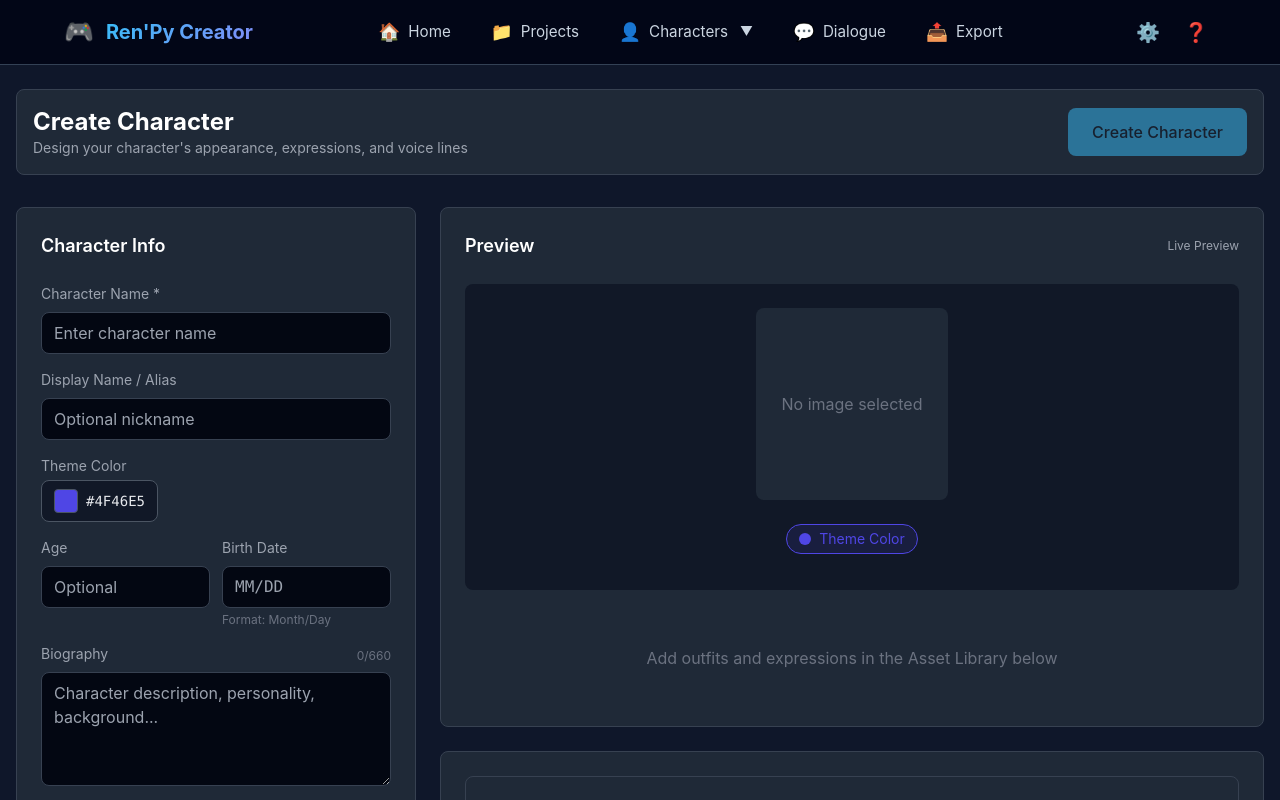
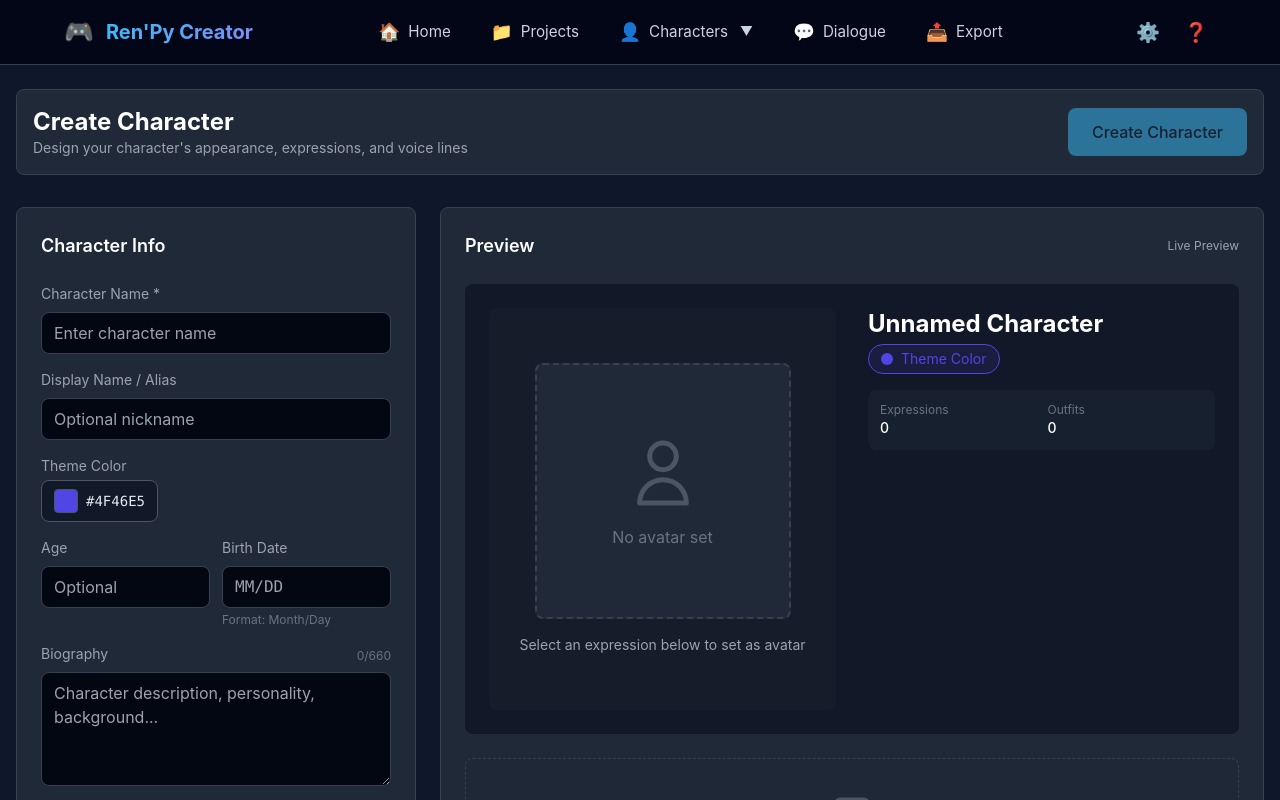
Before and after one commit to JephrenNaicker/RenpyCreatorStudio, a Vue app in the folder frontend/: page /characters/new in a window 1280 px wide. Shown: the top 800 px of the page. Built offline with nearby package versions, Linux system fonts and the light colour scheme; the HTML template or start-up script is replaced by a standard one.

Commit message:
UI/UX updates Character

```diff
--- a/frontend/src/components/character/AssetLibraryPanel.vue
+++ b/frontend/src/components/character/AssetLibraryPanel.vue
@@ -98,7 +98,7 @@
                             <div v-if="exp.image_path"
                                 class="relative h-full w-full flex items-center justify-center bg-gray-900">
                                 <img :src="getImageSrc(exp.image_path)" :alt="exp.name"
-                                    class="w-full h-full object-contain scale-[1.35]" /> <!-- Custom scale -->
+                                    class="w-full h-full object-contain scale-[1.20]" /> <!-- Custom scale -->
                                 <div
                                     class="absolute bottom-0 left-0 right-0 bg-gradient-to-t from-black/80 to-transparent p-3">
                                     <span class="text-white text-sm font-medium truncate block">{{ exp.name }}</span>
--- a/frontend/src/components/character/CharacterPreviewPanel.vue
+++ b/frontend/src/components/character/CharacterPreviewPanel.vue
@@ -1,76 +1,151 @@
 <template>
     <div class="space-y-6">
         <!-- Character Display Area -->
-        <div class="bg-gray-900 rounded-lg p-6 min-h-[300px] flex flex-col items-center justify-center">
-            <!-- Placeholder or Character Image -->
-            <div v-if="selectedExpressionImage" class="mb-4">
-                <img :src="selectedExpressionImage" :alt="selectedExpression || 'Character'"
-                    class="max-h-48 rounded-lg shadow-lg"
-                    :style="{ filter: `drop-shadow(0 4px 8px ${character.color}40)` }" />
-            </div>
-            <div v-else class="text-center">
-                <div class="w-48 h-48 bg-gray-800 rounded-lg flex items-center justify-center mb-4">
-                    <span class="text-gray-500">No image selected</span>
+        <div class="bg-gray-900 rounded-lg p-6 min-h-[450px] grid grid-cols-1 md:grid-cols-2 gap-8 relative">
+
+            <!-- Left: Avatar Preview - Centered with larger size -->
+            <div class="flex items-center justify-center bg-gray-800/30 rounded-lg p-6">
+                <div v-if="currentDisplayImage" class="relative group">
+                    <img :src="getImageSrc(currentDisplayImage)" :alt="character.name || 'Character'"
+                        class="max-h-80 w-auto object-contain rounded-lg shadow-2xl"
+                        :style="{ filter: `drop-shadow(0 8px 24px ${character.color}80)` }" />
+
+                    <!-- Default/Make Default badge on image -->
+                    <div class="absolute -bottom-3 -right-3 flex gap-2">
+                        <button v-if="currentDisplayImage && !isCurrentImageDefault && selectedExpression"
+                            @click="$emit('set-default-expression', selectedExpression)" class="px-3 py-1.5 text-xs rounded-md bg-yellow-600/90 text-black font-medium
+                                   hover:bg-yellow-500 transition-all shadow-xl flex items-center gap-1.5
+                                   opacity-0 group-hover:opacity-100 backdrop-blur-sm">
+                            <svg class="w-4 h-4" fill="currentColor" viewBox="0 0 20 20">
+                                <path
+                                    d="M9.049 2.927c.3-.921 1.603-.921 1.902 0l1.07 3.292a1 1 0 00.95.69h3.462c.969 0 1.371 1.24.588 1.81l-2.8 2.034a1 1 0 00-.364 1.118l1.07 3.292c.3.921-.755 1.688-1.54 1.118l-2.8-2.034a1 1 0 00-1.175 0l-2.8 2.034c-.784.57-1.838-.197-1.539-1.118l1.07-3.292a1 1 0 00-.364-1.118L2.98 8.72c-.783-.57-.38-1.81.588-1.81h3.461a1 1 0 00.951-.69l1.07-3.292z" />
+                            </svg>
+                            Make Default
+                        </button>
+                        <span v-if="isCurrentImageDefault" class="px-3 py-1.5 text-xs rounded-md bg-yellow-500 text-black font-medium
+                                   shadow-xl flex items-center gap-1.5">
+                            <svg class="w-4 h-4" fill="currentColor" viewBox="0 0 20 20">
+                                <path
+                                    d="M9.049 2.927c.3-.921 1.603-.921 1.902 0l1.07 3.292a1 1 0 00.95.69h3.462c.969 0 1.371 1.24.588 1.81l-2.8 2.034a1 1 0 00-.364 1.118l1.07 3.292c.3.921-.755 1.688-1.54 1.118l-2.8-2.034a1 1 0 00-1.175 0l-2.8 2.034c-.784.57-1.838-.197-1.539-1.118l1.07-3.292a1 1 0 00-.364-1.118L2.98 8.72c-.783-.57-.38-1.81.588-1.81h3.461a1 1 0 00.951-.69l1.07-3.292z" />
+                            </svg>
+                            Default
+                        </span>
                     </div>
                 </div>
 
-            <!-- Character Info Display -->
-            <div class="text-center">
-                <div class="flex items-center justify-center gap-2 mb-2">
-                    <h4 class="text-xl font-bold text-white">{{ character.name }}</h4>
-                    <span v-if="character.nickname" class="text-gray-400">({{ character.nickname }})</span>
+                <!-- Placeholder with better styling - larger -->
+                <div v-else class="text-center w-full">
+                    <div class="w-64 h-64 mx-auto bg-gray-800 rounded-lg flex flex-col items-center justify-center mb-4
+                                border-2 border-dashed border-gray-700">
+                        <svg class="w-20 h-20 text-gray-600 mb-3" fill="none" stroke="currentColor" viewBox="0 0 24 24">
+                            <path stroke-linecap="round" stroke-linejoin="round" stroke-width="1.5"
+                                d="M16 7a4 4 0 11-8 0 4 4 0 018 0zM12 14a7 7 0 00-7 7h14a7 7 0 00-7-7z" />
+                        </svg>
+                        <span class="text-gray-500 text-base">No avatar set</span>
+                    </div>
+                    <p class="text-sm text-gray-400">Select an expression below to set as avatar</p>
+                </div>
             </div>
 
-                <!-- Color Preview -->
-                <div class="inline-flex items-center gap-2 px-3 py-1 rounded-full mb-3"
+            <!-- Right: Character Info Panel (unchanged) -->
+            <div class="flex flex-col space-y-4">
+
+                <!-- Name Section -->
+                <div>
+                    <div class="flex items-center gap-2 mb-1">
+                        <h4 class="text-2xl font-bold text-white">{{ character.name || 'Unnamed Character' }}</h4>
+                        <span v-if="character.nickname" class="text-gray-400 text-sm">({{ character.nickname }})</span>
+                    </div>
+
+                    <!-- Theme Color Badge -->
+                    <div class="inline-flex items-center gap-2 px-3 py-1 rounded-full text-sm"
                         :style="{ backgroundColor: character.color + '20', border: `1px solid ${character.color}` }">
                         <span class="w-3 h-3 rounded-full" :style="{ backgroundColor: character.color }"></span>
                         <span class="text-sm" :style="{ color: character.color }">Theme Color</span>
                     </div>
+                </div>
 
-                <!-- Stats -->
-                <div class="flex gap-4 text-sm text-gray-400">
-                    <span v-if="character.age">Age: {{ character.age }}</span>
-                    <span v-if="character.birth_date">Born: {{ character.birth_date }}</span>
+                <!-- Stats Grid -->
+                <div class="grid grid-cols-2 gap-3 bg-gray-800/50 rounded-lg p-3">
+                    <div v-if="character.age" class="text-sm">
+                        <span class="text-gray-500 block text-xs">Age</span>
+                        <span class="text-white font-medium">{{ character.age }}</span>
                     </div>
+                    <div v-if="character.birth_date" class="text-sm">
+                        <span class="text-gray-500 block text-xs">Born</span>
+                        <span class="text-white font-medium">{{ character.birth_date }}</span>
+                    </div>
+                    <div class="text-sm">
+                        <span class="text-gray-500 block text-xs">Expressions</span>
+                        <span class="text-white font-medium">{{ character.expressions.length }}</span>
+                    </div>
+                    <div class="text-sm">
+                        <span class="text-gray-500 block text-xs">Outfits</span>
+                        <span class="text-white font-medium">{{ character.outfits.length }}</span>
                     </div>
                 </div>
 
                 <!-- Outfit Selector -->
                 <div v-if="character.outfits.length > 0" class="space-y-2">
-            <h4 class="text-sm font-medium text-gray-300">Outfits</h4>
+                    <h4 class="text-sm font-medium text-gray-300 flex items-center gap-1">
+                        <span>Outfits</span>
+                        <span class="text-xs text-gray-500">({{ character.outfits.length }})</span>
+                    </h4>
                     <div class="flex flex-wrap gap-2">
                         <button v-for="outfit in character.outfits" :key="outfit.name"
                             @click="$emit('select-outfit', outfit.name)"
-                    class="px-3 py-1.5 text-sm rounded-lg transition-colors" :class="[
+                            class="px-3 py-1.5 text-xs rounded-lg transition-all duration-200" :class="[
                                 selectedOutfit === outfit.name
-                            ? 'bg-indigo-600 text-white'
-                            : 'bg-gray-700 text-gray-300 hover:bg-gray-600'
+                                    ? 'bg-indigo-600 text-white shadow-lg shadow-indigo-600/20'
+                                    : 'bg-gray-800 text-gray-300 border border-gray-700 hover:bg-gray-700 hover:border-gray-600'
                             ]">
-                    {{ outfit.name || 'Unnamed Outfit' }}
+                            {{ outfit.name || 'Unnamed' }}
                         </button>
                     </div>
                 </div>
 
                 <!-- Expression Selector -->
                 <div v-if="character.expressions.length > 0" class="space-y-2">
-            <h4 class="text-sm font-medium text-gray-300">Expressions</h4>
-            <div class="flex flex-wrap gap-2">
-                <button v-for="exp in filteredExpressions" :key="exp.name" @click="$emit('select-expression', exp.name)"
-                    class="px-3 py-1.5 text-sm rounded-lg transition-colors" :class="[
+                    <div class="flex items-center justify-between">
+                        <h4 class="text-sm font-medium text-gray-300 flex items-center gap-1">
+                            <span>Expressions</span>
+                            <span class="text-xs text-gray-500">({{ character.expressions.length }})</span>
+                        </h4>
+                        <span v-if="!selectedExpression && hasDefaultExpression"
+                            class="text-[10px] px-2 py-0.5 bg-yellow-600/20 text-yellow-400 rounded-full">
+                            Showing default
+                        </span>
+                    </div>
+
+                    <div class="flex flex-wrap gap-2 max-h-32 overflow-y-auto scrollbar-thin p-1">
+                        <button v-for="exp in filteredExpressions" :key="exp.name"
+                            @click="$emit('select-expression', exp.name)"
+                            class="px-3 py-1.5 text-xs rounded-lg transition-all duration-200 flex items-center gap-1.5"
+                            :class="[
                                 selectedExpression === exp.name
-                            ? 'bg-indigo-600 text-white'
-                            : 'bg-gray-700 text-gray-300 hover:bg-gray-600'
+                                    ? 'bg-indigo-600 text-white shadow-lg shadow-indigo-600/20'
+                                    : exp.isDefault
+                                        ? 'bg-yellow-600/20 text-yellow-400 border border-yellow-600/50 hover:bg-yellow-600/30'
+                                        : 'bg-gray-800 text-gray-300 border border-gray-700 hover:bg-gray-700 hover:border-gray-600'
                             ]">
-                    {{ exp.name || 'Unnamed Expression' }}
+                            {{ exp.name || 'Unnamed' }}
+                            <span v-if="exp.isDefault" class="text-[10px]">★</span>
+                            <span v-if="!exp.image_path" class="text-[10px] opacity-50">(no img)</span>
                         </button>
+                    </div>
+                </div>
+
             </div>
         </div>
 
         <!-- No Assets Message -->
         <div v-if="character.outfits.length === 0 && character.expressions.length === 0"
-            class="text-center text-gray-500 py-8">
-            <p>Add outfits and expressions in the Asset Library below</p>
+            class="text-center text-gray-500 py-8 bg-gray-800/30 rounded-lg border border-dashed border-gray-700">
+            <svg class="w-12 h-12 mx-auto text-gray-600 mb-3" fill="none" stroke="currentColor" viewBox="0 0 24 24">
+                <path stroke-linecap="round" stroke-linejoin="round" stroke-width="1.5"
+                    d="M4 16l4.586-4.586a2 2 0 012.828 0L16 16m-2-2l1.586-1.586a2 2 0 012.828 0L20 14m-6-6h.01M6 20h12a2 2 0 002-2V6a2 2 0 00-2-2H6a2 2 0 00-2 2v12a2 2 0 002 2z" />
+            </svg>
+            <p class="text-gray-400">Add outfits and expressions in the Asset Library below</p>
         </div>
     </div>
 </template>
@@ -85,7 +160,12 @@
     age: number | null;
     birth_date: string;
     outfits: Array<{ name: string; default_image: string }>;
-    expressions: Array<{ name: string; image_path: string; outfit: string }>;
+    expressions: Array<{
+        name: string;
+        image_path: string;
+        outfit: string;
+        isDefault?: boolean;
+    }>;
 }
 
 const props = defineProps<{
@@ -94,12 +174,37 @@
     selectedExpression: string;
 }>();
 
-defineEmits<{
+const emit = defineEmits<{
     'select-outfit': [outfitName: string];
     'select-expression': [expressionName: string];
+    'set-default-expression': [expressionName: string];
 }>();
 
-// Filter expressions by selected outfit
+const hasDefaultExpression = computed(() =>
+    props.character.expressions.some(e => e.isDefault === true)
+);
+
+const isCurrentImageDefault = computed(() => {
+    if (props.selectedExpression) {
+        const exp = props.character.expressions.find(e => e.name === props.selectedExpression);
+        return exp?.isDefault === true;
+    }
+    // If no expression selected, we're showing default
+    return hasDefaultExpression.value;
+});
+
+const currentDisplayImage = computed(() => {
+    if (props.selectedExpression) {
+        const exp = props.character.expressions.find(e => e.name === props.selectedExpression);
+        if (exp?.image_path) return exp.image_path;
+    }
+    const defaultExp = props.character.expressions.find(e => e.isDefault === true);
+    if (defaultExp?.image_path) return defaultExp.image_path;
+
+    const firstWithImage = props.character.expressions.find(e => e.image_path);
+    return firstWithImage?.image_path || null;
+});
+
 const filteredExpressions = computed(() => {
     if (!props.selectedOutfit) return props.character.expressions;
     return props.character.expressions.filter(exp =>
@@ -107,10 +212,9 @@
     );
 });
 
-// Get the selected expression image
-const selectedExpressionImage = computed(() => {
-    if (!props.selectedExpression) return null;
-    const exp = props.character.expressions.find(e => e.name === props.selectedExpression);
-    return exp?.image_path || null;
-});
+const getImageSrc = (path: string) => {
+    if (!path) return '';
+    if (path.startsWith('blob:') || path.startsWith('data:') || path.startsWith('http')) return path;
+    return `https://picsum.photos/400/400?random=${encodeURIComponent(path)}`;
+};
 </script>
--- a/frontend/src/views/Character/CharacterCreator.vue
+++ b/frontend/src/views/Character/CharacterCreator.vue
@@ -38,7 +38,7 @@
                     </div>
                     <CharacterPreviewPanel :character="character" :selected-outfit="selectedOutfit"
                         :selected-expression="selectedExpression" @select-outfit="selectOutfit"
-                        @select-expression="selectExpression" />
+                        @select-expression="selectExpression" @set-default-expression="setDefaultExpression" />
                 </div>
 
                 <!-- Panel 3: Asset Library (Bottom) -->
@@ -60,14 +60,21 @@
 import CharacterPreviewPanel from '@/components/character/CharacterPreviewPanel.vue';
 import AssetLibraryPanel from '@/components/character/AssetLibraryPanel.vue';
 
-// Define types for better TypeScript support
+// Define types
 interface VoiceLine {
     line_name: string;
     audio_path: string;
     file?: File;
 }
 
-// Update the CharacterData interface in CharacterCreator.vue
+interface Expression {
+    name: string;
+    image_path: string;
+    outfit: string;
+    isDefault?: boolean;
+    file?: File;
+}
+
 interface CharacterData {
     project_id: string;
     name: string;
@@ -81,19 +88,12 @@
     expressions: Expression[];
 }
 
-interface Expression {
-    name: string;
-    image_path: string;
-    outfit: string;
-    file?: File;
-}
-
 // Character data
 const character = ref<CharacterData>({
     project_id: 'test-project',
     name: '',
     nickname: '',
-    color: '#4F46E5', // Default purple
+    color: '#4F46E5',
     age: null,
     birth_date: '',
     bio: '',
@@ -112,12 +112,21 @@
     selectedOutfit.value = outfitName;
 };
 
-// Update addOutfit method
-const addOutfit = () => {
-    character.value.outfits.push({ name: '', default_image: '' });
-};
 const selectExpression = (expressionName: string) => {
     selectedExpression.value = expressionName;
+};
+
+// Set default expression
+const setDefaultExpression = (expressionName: string) => {
+    // Remove default flag from all expressions
+    character.value.expressions.forEach(exp => {
+        exp.isDefault = exp.name === expressionName;
+    });
+
+    // Also select this expression in the preview
+    selectExpression(expressionName);
+
+    console.log(`Set "${expressionName}" as default expression`);
 };
 
 // Asset management methods
@@ -129,30 +138,46 @@
     character.value.voice_lines.splice(i, 1);
 };
 
-
-
+const addOutfit = () => {
+    character.value.outfits.push({ name: '', default_image: '' });
+};
 
 const removeOutfit = (i: number) => {
     character.value.outfits.splice(i, 1);
 };
 
 const addExpression = () => {
-    character.value.expressions.push({ name: '', image_path: '', outfit: '' });
+    const newExp = {
+        name: '',
+        image_path: '',
+        outfit: '',
+        isDefault: character.value.expressions.length === 0 // First expression becomes default
+    };
+    character.value.expressions.push(newExp);
 };
 
 const removeExpression = (i: number) => {
+    const wasDefault = character.value.expressions[i]?.isDefault;
     character.value.expressions.splice(i, 1);
+
+    // If we removed the default expression, set a new default if there are other expressions
+    if (wasDefault && character.value.expressions.length > 0) {
+        // Find first expression with an image, or just the first expression
+        const newDefault = character.value.expressions.find(exp => exp.image_path) || character.value.expressions[0];
+        if (newDefault) {
+            newDefault.isDefault = true;
+            selectExpression(newDefault.name);
+        }
+    }
 };
 
 // File upload handlers
 const handleImageUpload = (files: File[], index: number) => {
     console.log('Uploading images:', files, 'for index:', index);
-    // Handle image upload logic here
 };
 
 const handleAudioUpload = (files: File[]) => {
     console.log('Uploading audio files:', files);
-    // Handle audio upload logic here
 };
 
 const createCharacter = async () => {
@@ -162,10 +187,8 @@
     }
 
     try {
-        // Prepare form data for file uploads
         const formData = new FormData();
 
-        // Create a clean character object without file references for JSON
         const charData: Omit<CharacterData, 'voice_lines' | 'expressions'> & {
             voice_lines: Omit<VoiceLine, 'file'>[];
             expressions: Omit<Expression, 'file'>[];
@@ -185,13 +208,13 @@
             expressions: character.value.expressions.map(exp => ({
                 name: exp.name,
                 image_path: exp.image_path,
-                outfit: exp.outfit
+                outfit: exp.outfit,
+                isDefault: exp.isDefault
             }))
         };
 
         formData.append('character', JSON.stringify(charData));
 
-        // Add files if they exist
         character.value.expressions.forEach((exp, index) => {
             if (exp.file) {
                 formData.append(`expression_${index}`, exp.file);
@@ -206,7 +229,6 @@
 
         await characterAPI.create(formData);
         alert('Character created successfully!');
-        // Redirect to character list or detail view
     } catch (error) {
         console.error('Error creating character:', error);
         alert('Failed to create character. Please try again.');
```
Lines whose indentation alone changed are shown as unchanged.
